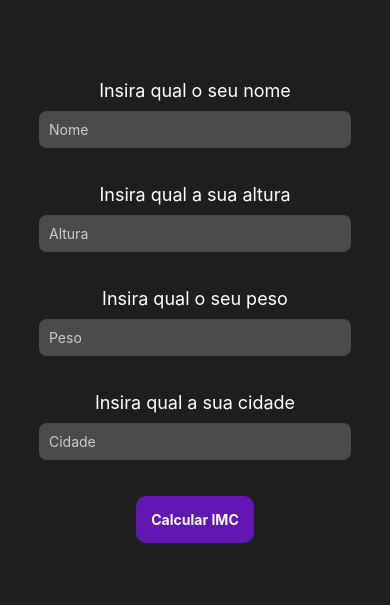
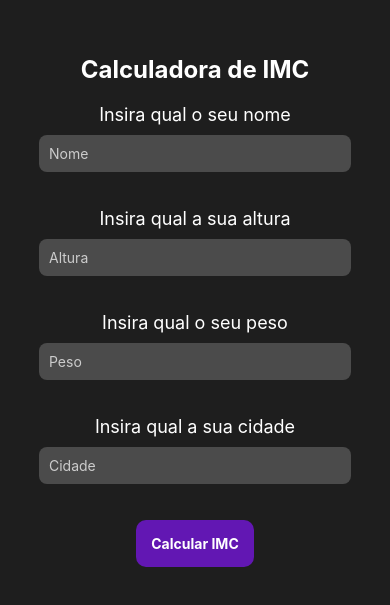
Before and after one commit to JoaoMadeiraxyz/mobile-project, a React Native app: screen / in a window 390 px wide. Shown: the part 111-716 px from the top of the page. Built offline with nearby package versions, Linux system fonts and the light colour scheme.

Commit message:
added title to the main page

```diff
--- a/App.js
+++ b/App.js
@@ -4,7 +4,9 @@ import { View, Text, TextInput, TouchableOpacity, StyleSheet } from 'react-nativ
 const App = () => {
   return (
     <View style={styles.container}>
-    <Text style={styles.label}>Insira qual o seu nome</Text>
+      <Text style={styles.title}>Calculadora de IMC</Text>
+
+      <Text style={styles.label}>Insira qual o seu nome</Text>
       <TextInput style={styles.input} placeholder="Nome" placeholderTextColor="white" />
 
       <Text style={styles.label}>Insira qual a sua altura</Text>
@@ -29,6 +31,12 @@ const styles = StyleSheet.create({
     backgroundColor: '#1E1E1E',
     justifyContent: 'center',
     alignItems: 'center',
+  },
+  title: {
+    color: 'white',
+    fontSize: 24,
+    fontWeight: 'bold',
+    marginBottom: 20,
   },
   label: {
     color: 'white',
```
